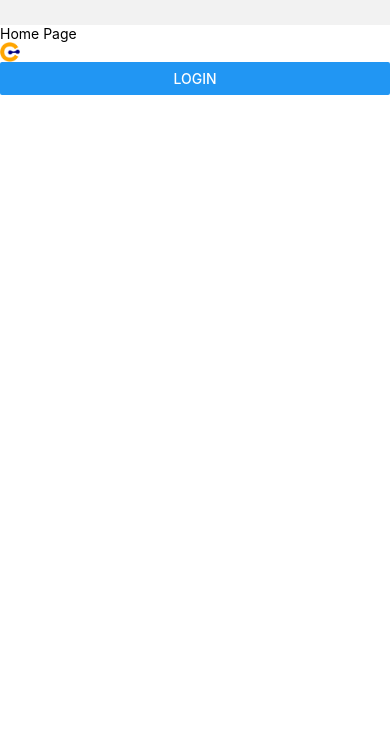
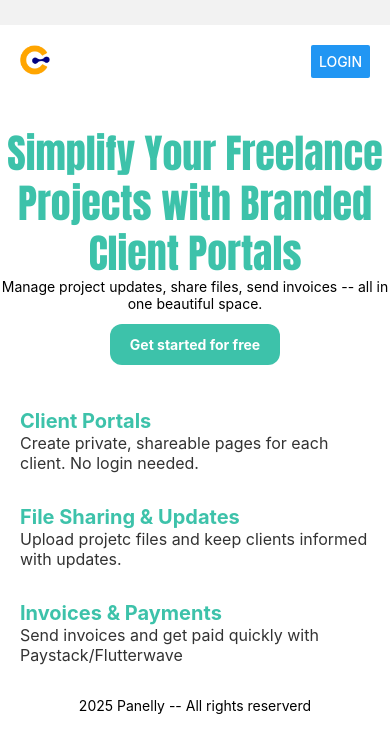
Before and after one commit to TBWLJ/trainApp, a React Native app: screen /Home in a window 390 px wide. Shown: the top 752 px of the page. Built offline with nearby package versions, Linux system fonts and the light colour scheme.

Commit message:
homescreen completed

```diff
--- a/screens/HomePageScreen.js
+++ b/screens/HomePageScreen.js
@@ -1,11 +1,11 @@
 import React from 'react'
-import { View, Text, StyleSheet, Button, Image, TouchableOpacity } from 'react-native'
+import { View, Text, StyleSheet, Button, Image, TouchableOpacity, ScrollView, SafeAreaView } from 'react-native'
 import cp from "../assets/cp.png"
 
 export default function HomePageScreen( navigation ) {
   return (
-    <View style={styles.container}>
-      <Text>Home Page</Text>
+    <SafeAreaView style={styles.container}>
+      <ScrollView showsVerticalScrollIndicator={false}>
         <View style={styles.inner}>
           <View>
             <Image source={cp} style={styles.image} />
@@ -15,9 +15,38 @@ export default function HomePageScreen( navigation ) {
           </View>
         </View>
         <View>
-        <Text></Text>
+          <View style={styles.titleHead}>
+            <Text style={styles.title}>Simplify Your Freelance Projects with Branded Client Portals</Text>
+            <Text style={styles.paragText}>Manage project updates, share files, send invoices -- all in one beautiful space.</Text>
+            <View style={styles.navButtonHead}>
+              <TouchableOpacity
+              style={styles.navButton}
+            >
+              <Text style={styles.navText}>Get started for free</Text>
+            </TouchableOpacity>
             </View>
           </View>
+        </View>
+        <View style={styles.bigHead}>
+          <View style={styles.bigHead}>
+            <Text style={styles.featureTitle}>Client Portals</Text>
+            <Text style={styles.feature}>Create private, shareable pages for each client. No login needed.</Text>
+          </View>
+          <View style={styles.bigHead}>
+            <Text style={styles.featureTitle}>File Sharing & Updates</Text>
+            <Text style={styles.feature}>Upload projetc files and keep clients informed with updates.</Text>
+          </View>
+          <View style={styles.bigHead}>
+            <Text style={styles.featureTitle}>Invoices & Payments</Text>
+            <Text style={styles.feature}>Send invoices and get paid quickly with Paystack/Flutterwave</Text>
+          </View>
+        </View>
+        {/* Footer */}
+        <View>
+          <Text style={styles.paragText}>2025 Panelly -- All rights reserverd</Text>
+        </View>
+      </ScrollView>
+    </SafeAreaView>
   )
 }
 
@@ -27,17 +56,58 @@ const styles = StyleSheet.create({
     backgroundColor: '#fff',
     marginTop: 25
   },
-  title: {
-    fontSize: 24,
-    fontWeight: 'bold',
-    marginButtom: 20,
-  },
   inner: {
-    display: 'flex',
-    justifyContent: 'space-between',
+    flexDirection: "row",
+    justifyContent: "space-between",
+    padding: 20
   },
   image: {
-    width: 20,
-    height: 20
+    width: 30,
+    height: 30
+  },
+  titleHead: {
+    display: "flex",
+    marginTop: 30,
+    justifyContent: "center"
+  },
+  title: {
+    fontSize: 40,
+    fontWeight: "bold",
+    textAlign: "center",
+    fontFamily: "Impact",
+    lineHeight: 50,
+    color: "#3DC2AA"
+  },
+  paragText: {
+    textAlign: "center"
+  },
+  navButtonHead: {
+    flexDirection: 'row',
+    justifyContent: "center",
+    alignItems: "center",
+    margin: 12
+  },
+  navButton: {
+    backgroundColor: "#3DC2AA",
+    paddingHorizontal: 20,
+    paddingVertical: 12,
+    borderRadius: 12
+  },
+  navText: {
+    color: "#fff",
+    fontWeight: "bold"
+  },
+  bigHead: {
+    paddingVertical: 16,
+    paddingHorizontal: 10
+  },
+  featureTitle: {
+    color: "#3DC2AA",
+    fontWeight: "bold",
+    fontSize: 20
+  },
+  feature: {
+    color: "#333",
+    fontSize: 16
   }
 })
```
Lines whose indentation alone changed are shown as unchanged.
